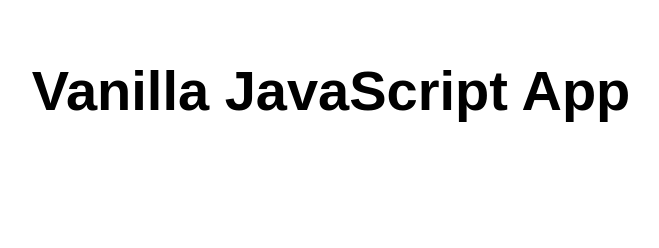
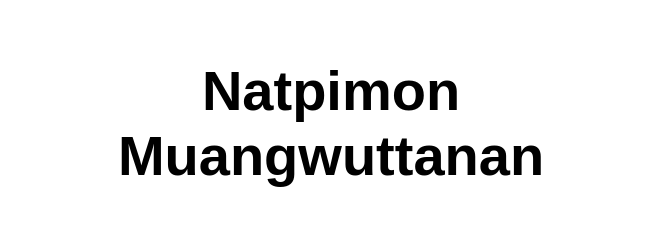
Before and after one commit to npmxm/natpimonwebapp, a website: page src/index.html in a window 1280 px wide. Shown: the whole page, without its empty margins (309-968 px from the left). Drawn offline with Linux system fonts and the light colour scheme.

Commit message:
Update index.html

```diff
--- a/src/index.html
+++ b/src/index.html
@@ -10,7 +10,7 @@
 
 <body>
   <main>
-    <h1>Vanilla JavaScript App</h1>
+    <h1>Natpimon Muangwuttanan</h1>
   </main>
 </body>
 
```
